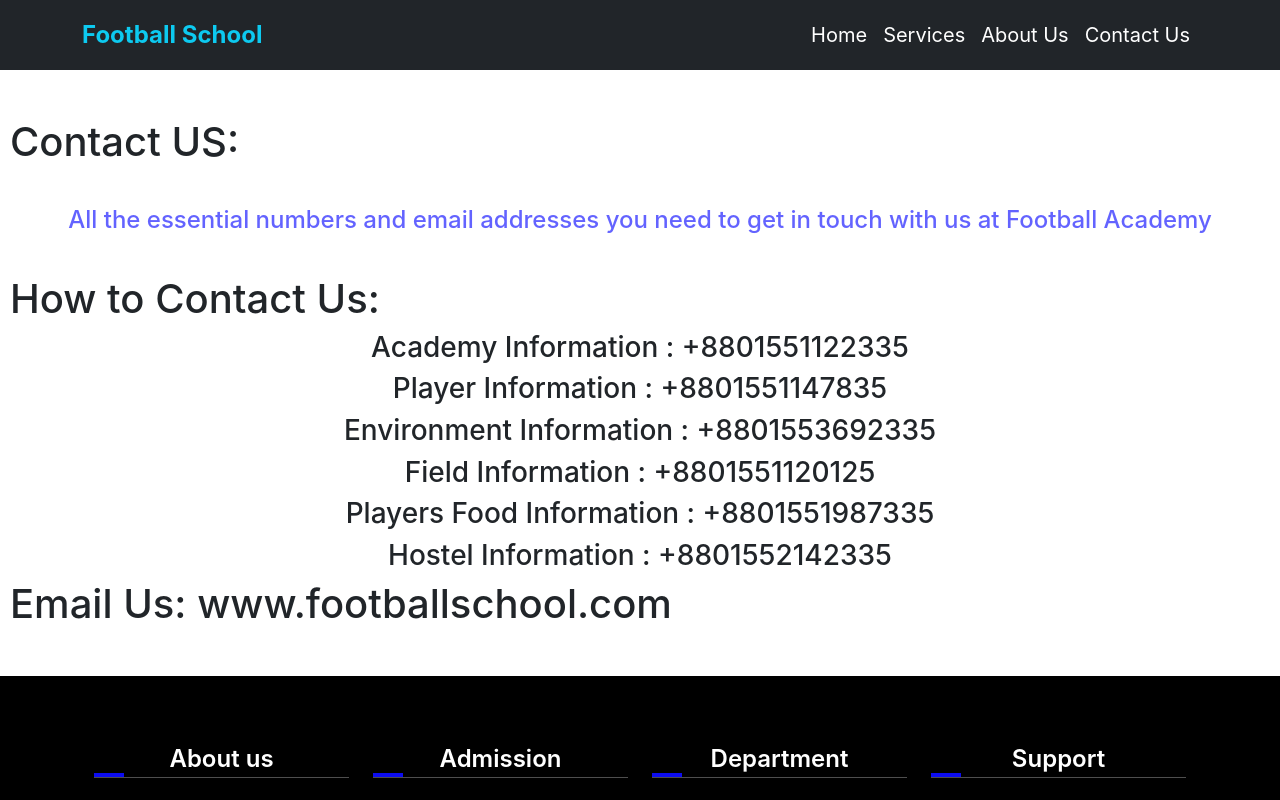
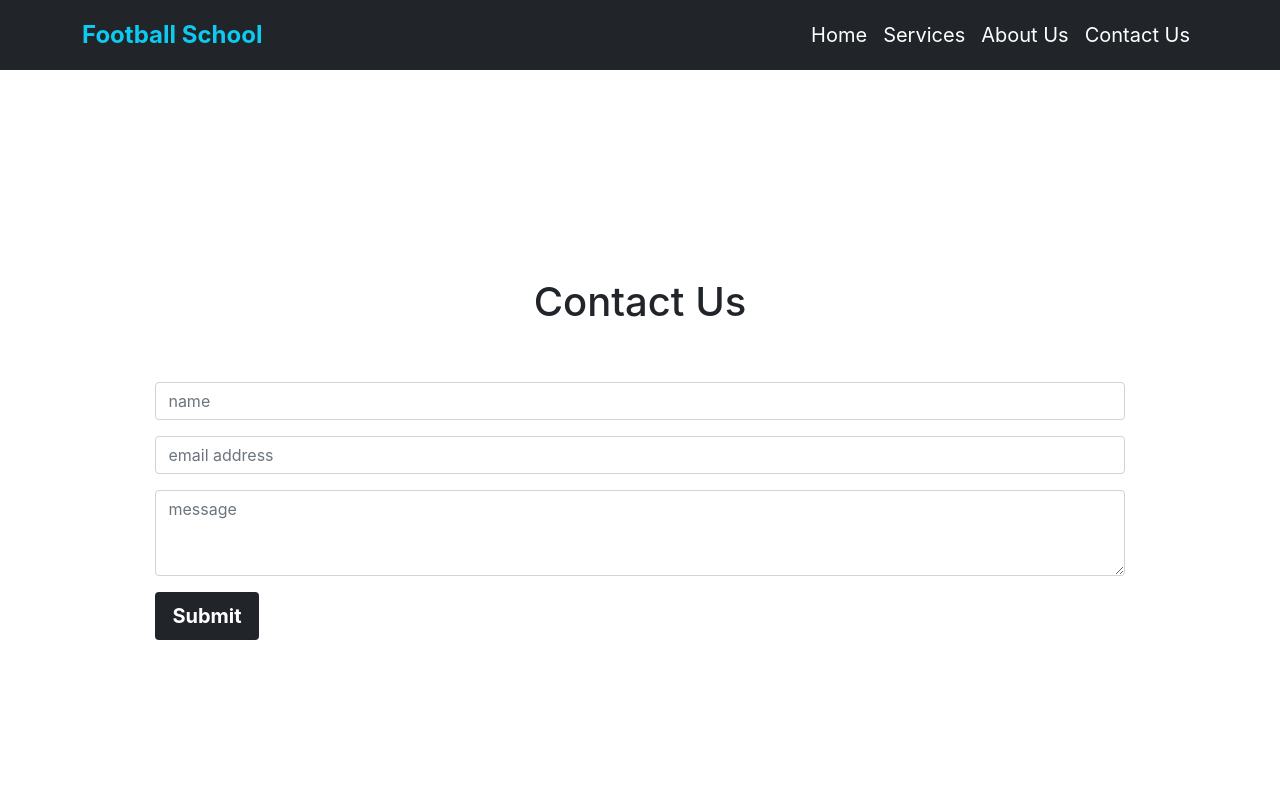
Before and after one commit to najrul04/educational-website1, a React (Create React App) app: page /contact in a window 1280 px wide. Shown: the top 800 px of the page. Built offline with nearby package versions, Linux system fonts and the light colour scheme.

Commit message:
Ongoing of about section

```diff
--- a/src/components/About/About.css
+++ b/src/components/About/About.css
@@ -1,4 +1,4 @@
-h1{
+/* h1{
 
     text-align: left;
     margin-left: 10px;
@@ -29,4 +29,26 @@ span{
     font-weight: 700;
     color: #ad2aad;
 
+} */
+
+
+.about{
+    margin-bottom: 20px;
 }
+.about-img{
+    padding: 20px;
+    height: 50%;
+}
+.card{
+    background-color:#b679e9c2 !important;
+    border: none;
+    height: 600px;
+}
+
+span{
+
+    font-size: 20px;
+    font-weight: 700;
+    color: #ad2aad;
+
+}
--- a/src/components/About/About.js
+++ b/src/components/About/About.js
@@ -1,4 +1,4 @@
-import React from 'react';
+/* import React from 'react';
 import'./About.css'
 
 const About = () => {
@@ -31,4 +31,170 @@ const About = () => {
     );
 };
 
-export default About;
+export default About; */
+
+import React from 'react';
+import { Card, Col, Container, Row } from 'react-bootstrap';
+import './About.css';
+
+const AboutUs = () => {
+    return (
+
+       <div className="about">
+
+
+
+            <Container>
+
+            <h1 className="mb-3 mt-3">About Us</h1>
+
+            <h2>General Information: </h2>
+
+            <p>We are here to make sure your talented kid who consist amazing potential would be something of a big footballer someday. Here we sell the course to make sure your kid gets enough love and care in a proper football academy where we might see someone like messi coming out from there. All those football players came out from academys. It is impossible to be a football player from home or private. So our job is to provide the right info with the right academy.</p>
+
+            <h2>Our History:</h2>
+
+            <p>We have established this a long time ago and by far we had helped the world to get a lot of gifted player who went to those academy through us. Some of them are <span>Puyol</span> , <span>Xavi</span> , <span>Bale</span> , <span>Iniesta</span> , <span>Sergio Ramos</span>, <span>Carvalho</span>, <span>Benzema</span> and many others. All of these players are now world renowned famous player playing for big clubs like Real Madrid and Barcelona. Here we wish that the next generation will be directed to right path and end up like them.</p>
+
+            <h1 className="my-3">Our Trainers:</h1>
+
+            <Row lg={3} className="g-4">
+          <Col className="card">
+            <Card >
+              <Card.Img className="about-img" variant="top" src="https://i0.wp.com/thesefootballtimes.co/wp-content/uploads/2018/11/heynckes.jpg?fit=2702%2C1900&ssl=1" />
+              <Card.Body>
+                <Card.Title>Jupp Heynckes</Card.Title>
+                <Card.Text>
+                  Former Manager of Bayern Munich
+                </Card.Text>
+                <Card.Text>
+                  <p className="fw-bold">More than 30 Years Working Experience on Related Field</p>
+
+                  <p className="fw-bold">Josef "Jupp" Heynckes (German: [ˈjʊp ˈhaɪnkəs]; born 9 May 1945) is a German retired professional footballer and manager. As manager, Heynckes won four Bundesliga titles with Bayern Munich and two UEFA Champions Leagues</p>
+                </Card.Text>
+              </Card.Body>
+            </Card>
+          </Col>
+          <Col>
+            <Card>
+              <Card.Img className="about-img" variant="top" src="https://pbs.twimg.com/media/DN77TLVWsAAixRY.jpg" />
+              <Card.Body>
+                <Card.Title>Sir Alex Ferguson</Card.Title>
+                <Card.Text>
+                Former Manager of Bayern Munich
+                </Card.Text>
+                <Card.Text>
+                <p className="fw-bold">More than 30 Years Working Experience on Related Field</p>
+
+                <p className="fw-bold">Sir Alexander Chapman Ferguson CBE (born 31 December 1941) is a Scottish former football manager and player, known for managing Manchester United from 1986 to 2013. He is widely regarded as the greatest football manager of all time, and has won more trophies than any other manager in the history of football.</p>
+                </Card.Text>
+              </Card.Body>
+            </Card>
+          </Col>
+          <Col>
+            <Card>
+              <Card.Img className="about-img" variant="top" src="https://i1.sndcdn.com/avatars-000213895904-msshn1-t240x240.jpg" />
+              <Card.Body>
+                <Card.Title>Joyanta Mondal</Card.Title>
+                <Card.Text>
+                  Music Artist: Sargam
+                </Card.Text>
+                <Card.Text>
+                  7 Years Working Experience on Related Field
+                </Card.Text>
+              </Card.Body>
+            </Card>
+          </Col>
+          <Col>
+            <Card>
+              <Card.Img className="about-img" variant="top" src="https://i1.sndcdn.com/artworks-CPGSoridzndZrt4q-7yemUA-t500x500.jpg" />
+              <Card.Body>
+                <Card.Title>Souvik Sarker</Card.Title>
+                <Card.Text>
+                  Lead Vocalist: Sargam
+                </Card.Text>
+                <Card.Text>
+                  10 Years Working Experience on Related Field
+                </Card.Text>
+              </Card.Body>
+            </Card>
+          </Col>
+          <Col>
+            <Card>
+              <Card.Img className="about-img" variant="top" src="https://img.republicworld.com/republic-prod/stories/promolarge/xhdpi/ijojdpivq3asywkm_1612174816.jpeg" />
+              <Card.Body>
+                <Card.Title>Shreeya Ghosal</Card.Title>
+                <Card.Text>
+                  Event Management Head: Sargam
+                </Card.Text>
+                <Card.Text>
+                  6 Years Working Experience on Related Field
+                </Card.Text>
+              </Card.Body>
+            </Card>
+          </Col>
+          <Col>
+            <Card>
+              <Card.Img className="about-img" variant="top" src="https://images.news18.com/ibnlive/uploads/2021/03/1615540466_pjimage-10.jpg" />
+              <Card.Body>
+                <Card.Title>Arijit Singh</Card.Title>
+                <Card.Text>
+                  Mentor Leader: Sargam
+                </Card.Text>
+                <Card.Text>
+                  6 Years Working Experience on Related Field
+                </Card.Text>
+              </Card.Body>
+            </Card>
+          </Col>
+          <Col>
+            <Card>
+              <Card.Img className="about-img" variant="top" src="https://images.news18.com/ibnlive/uploads/2021/03/1615540466_pjimage-10.jpg" />
+              <Card.Body>
+                <Card.Title>Arijit Singh</Card.Title>
+                <Card.Text>
+                  Mentor Leader: Sargam
+                </Card.Text>
+                <Card.Text>
+                  6 Years Working Experience on Related Field
+                </Card.Text>
+              </Card.Body>
+            </Card>
+          </Col>
+          <Col>
+            <Card>
+              <Card.Img className="about-img" variant="top" src="https://images.news18.com/ibnlive/uploads/2021/03/1615540466_pjimage-10.jpg" />
+              <Card.Body>
+                <Card.Title>Arijit Singh</Card.Title>
+                <Card.Text>
+                  Mentor Leader: Sargam
+                </Card.Text>
+                <Card.Text>
+                  6 Years Working Experience on Related Field
+                </Card.Text>
+              </Card.Body>
+            </Card>
+          </Col>
+          <Col>
+            <Card>
+              <Card.Img className="about-img" variant="top" src="https://images.news18.com/ibnlive/uploads/2021/03/1615540466_pjimage-10.jpg" />
+              <Card.Body>
+                <Card.Title>Arijit Singh</Card.Title>
+                <Card.Text>
+                  Mentor Leader: Sargam
+                </Card.Text>
+                <Card.Text>
+                  6 Years Working Experience on Related Field
+                </Card.Text>
+              </Card.Body>
+            </Card>
+          </Col>
+
+
+      </Row>
+        </Container>
+       </div>
+    );
+};
+
+export default AboutUs;
--- a/src/components/Contact/Contact.css
+++ b/src/components/Contact/Contact.css
@@ -1,3 +1,15 @@
-h4{
+/* h4{
     margin: 40px 0;
 }
+ */
+
+ .contact-us{
+     display: flex;
+     justify-content: center;
+     align-items: center;
+    width: 100%;
+    margin: 200px 0;
+    }
+    .contact{
+        margin:  0 auto;
+    }
--- a/src/components/Contact/Contact.js
+++ b/src/components/Contact/Contact.js
@@ -1,4 +1,4 @@
-import React from 'react';
+/* import React from 'react';
 import './Contact.css'
 const Contact = () => {
     return (
@@ -19,4 +19,68 @@ const Contact = () => {
     );
 };
 
-export default Contact;
+export default Contact; */
+
+import React from "react";
+import { Container } from "react-bootstrap";
+import "./Contact.css";
+
+const ContactUs = () => {
+  return (
+    <div className="contact-us">
+      <div className=" contact4 overflow-hidden position-relative">
+        <Container>
+          <div className="row no-gutters">
+            <div className="col-lg-12 contact-box mb-4 mb-md-0">
+              <h1 className="text-dark mt-2 ">
+                Contact Us
+              </h1>
+              <form className="mt-3">
+                <div className="row my-5">
+                  <div className="col-lg-12">
+                    <div className="form-group mt-2">
+                      <input
+                        type="text"
+                        className="form-control text-dark my-2"
+                        placeholder="name"
+                      />
+                    </div>
+                  </div>
+                  <div className="col-lg-12">
+                    <div className="form-group mt-2">
+                      <input
+                        className="form-control text-dark my-2"
+                        type="email"
+                        placeholder="email address"
+                      />
+                    </div>
+                  </div>
+                  <div className="col-lg-12">
+                    <div className="form-group mt-2">
+                      <textarea
+                        className="form-control text-dark my-2"
+                        rows="3"
+                        placeholder="message"
+                      ></textarea>
+                    </div>
+                  </div>
+                  <div className="col-lg-12 d-flex align-items-center mt-2">
+                    <button
+                      type="submit"
+                      className="btn bg-dark text-inverse px-3 py-2"
+                    >
+                      <span className="text-white"> Submit</span>
+                    </button>
+                  </div>
+                </div>
+              </form>
+            </div>
+            {/* </div> */}
+          </div>
+        </Container>
+      </div>
+    </div>
+  );
+};
+
+export default ContactUs;
```
